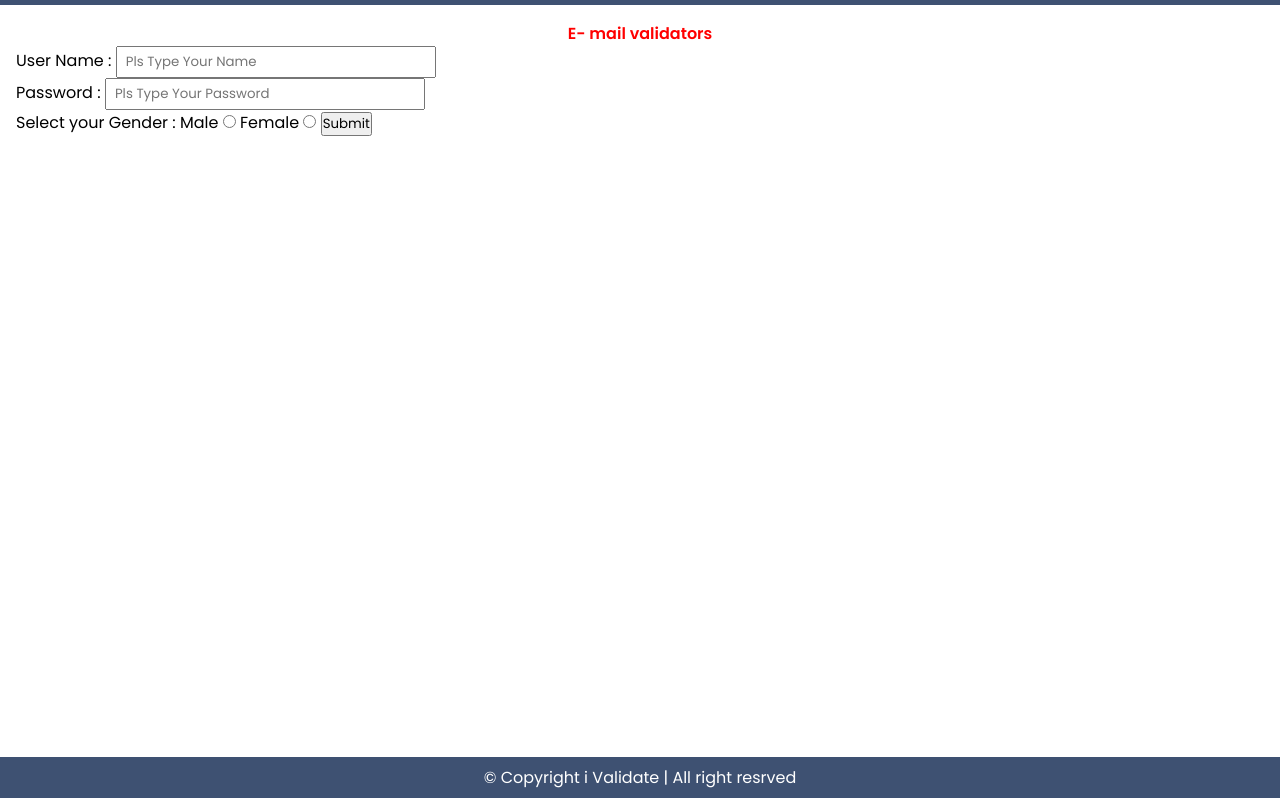
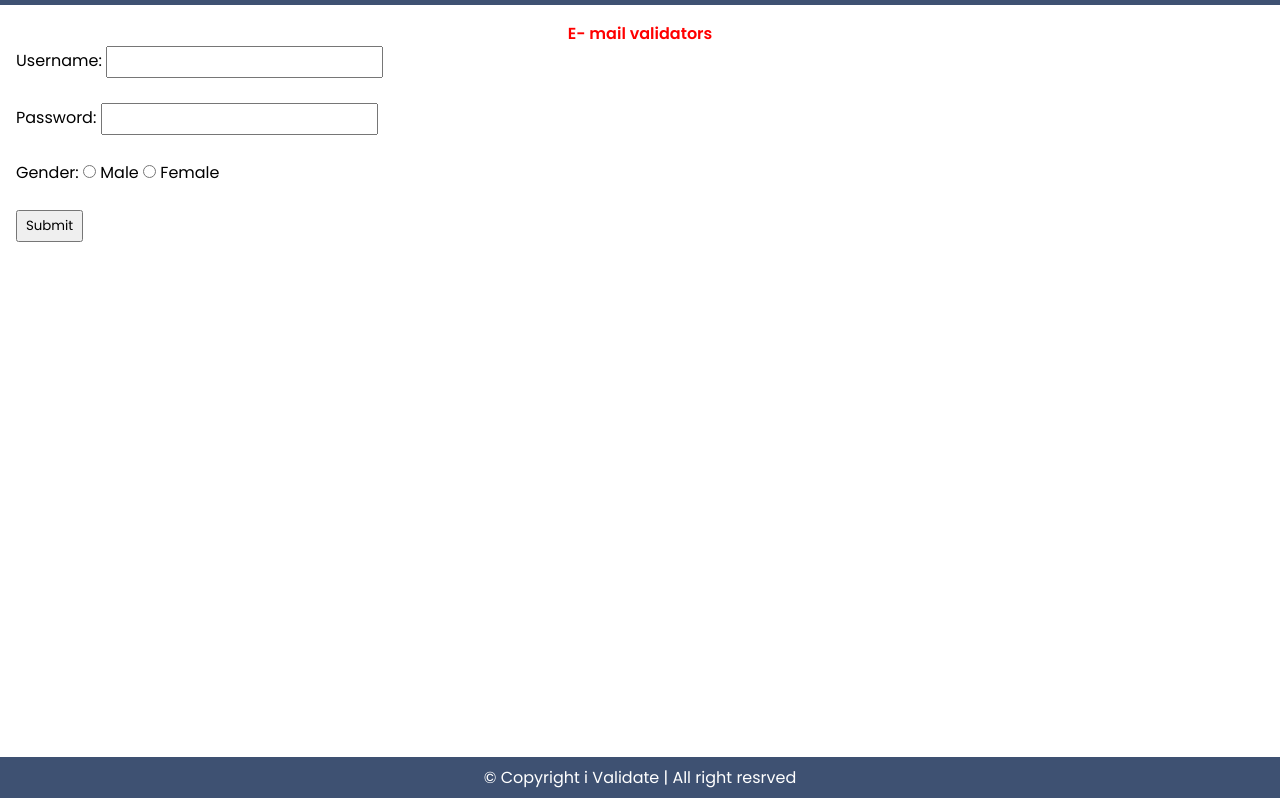
Before and after one commit to Anwarul07/Email-validators, a plain HTML site: page index.html in a window 1280 px wide. Shown: the part 46-844 px from the top of the page. Drawn offline with Linux system fonts and the light colour scheme; a web font is replaced by a local one.

Commit message:
Update index.html

```diff
--- a/index.html
+++ b/index.html
@@ -27,26 +27,29 @@
         <center>
             <p>E- mail validators</p>
         </center>
-        <form action="https://getbootstrap.com/">
-            <div>
-                <label for="name">User Name :</label>
-                <input id="name" class="text" type="text" placeholder="Pls Type Your Name">
-            </div>
 
+        <form action="/submit" method="post">
+            <!-- Text input for username -->
+            <label for="username">Username:</label>
+            <input type="text" id="username" name="username" required>
+            <br><br>
 
-            <div>
-                <label for="Pass"> Password :</label>
-                <input id="Pass" class="text" type="text" placeholder="Pls Type Your Password">
-            </div>
+            <!-- Password input -->
+            <label for="password">Password:</label>
+            <input type="password" id="password" name="password" required>
+            <br><br>
 
-            Select your Gender :
-            <label for="male"> Male</label>
-            <input type="radio" id="male" value="male" name="gender">
-            <label for="Fmale"> Female</label>
-            <input type="radio" id="Fmale" value="Fmale" name="gender">
+            <!-- Radio buttons for gender -->
+            <label>Gender:</label>
+            <input type="radio" id="male" name="gender" value="male">
+            <label for="male">Male</label>
+            <input type="radio" id="female" name="gender" value="female">
+            <label for="female">Female</label>
+            <br><br>
 
-            <button type="submit">Submit</button>
-        </form>
+            <!-- Submit button -->
+            <input type="submit" value="Submit">
+          </form>
     </main>
 
     <footer>
--- a/mail.css
+++ b/mail.css
@@ -42,9 +42,7 @@ center {
 input {
   padding: 0.25rem 0.5rem;
 }
-.text {
-  width: 300px;
-}
+
 footer {
   background-color: #3e5172;
   color: white;
```
